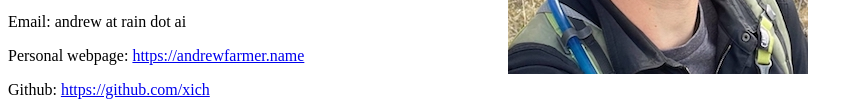
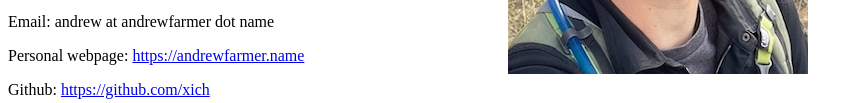
Before and after one commit to xich/xich.github.io, a plain HTML site: page index.html in a window 1280 px wide. Shown: the part 311-414 px from the top of the page, without its empty margins (0-863 px from the left). Drawn offline with Linux system fonts and the light colour scheme.

Commit message:
update email

```diff
--- a/index.html
+++ b/index.html
@@ -36,7 +36,7 @@ of functional languages.
                 for specifying RESTful web services in Haskell.</li>
 </ul>
 
-<p>Email: andrew at rain dot ai</p>
+<p>Email: andrew at andrewfarmer dot name</p>
 
 <p>Personal webpage: <a href="https://andrewfarmer.name">https://andrewfarmer.name</a></p>
 
```
